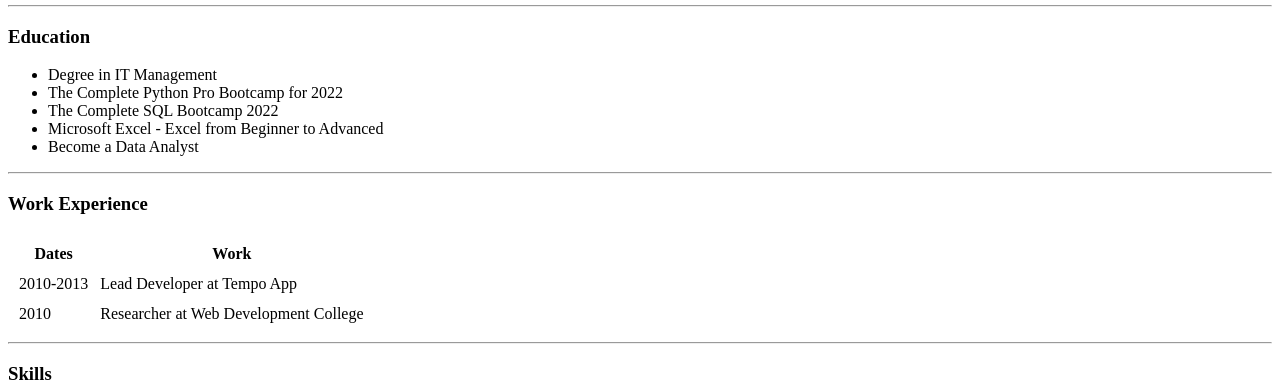
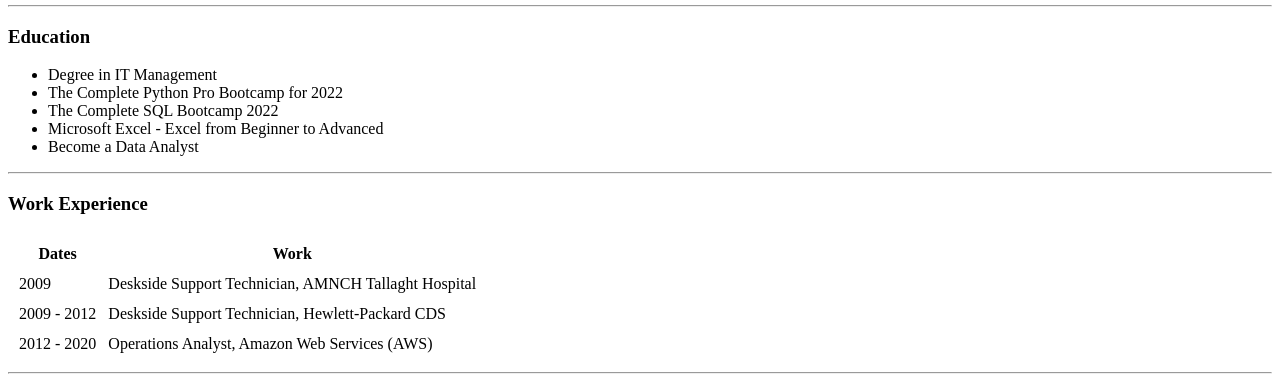
Before and after one commit to OrangePanda92/cv, a plain HTML site: page index.html in a window 1280 px wide. Shown: the part 357-747 px from the top of the page. Drawn offline with Linux system fonts and the light colour scheme.

Commit message:
Updated work experience index.html

```diff
--- a/index.html
+++ b/index.html
@@ -37,12 +37,16 @@
     </thead>
     <tbody>
       <tr>
-        <td>2010-2013</td>
-        <td>Lead Developer at Tempo App</td>
+        <td>2009</td>
+        <td>Deskside Support Technician, AMNCH Tallaght Hospital</td>
       </tr>
       <tr>
-        <td>2010</td>
-        <td>Researcher at Web Development College</td>
+        <td>2009 - 2012</td>
+        <td>Deskside Support Technician, Hewlett-Packard CDS</td>
+      </tr>
+      <tr>
+        <td>2012 - 2020</td>
+        <td>Operations Analyst, Amazon Web Services (AWS)</td>
       </tr>
     </tbody>
   </table>
```
